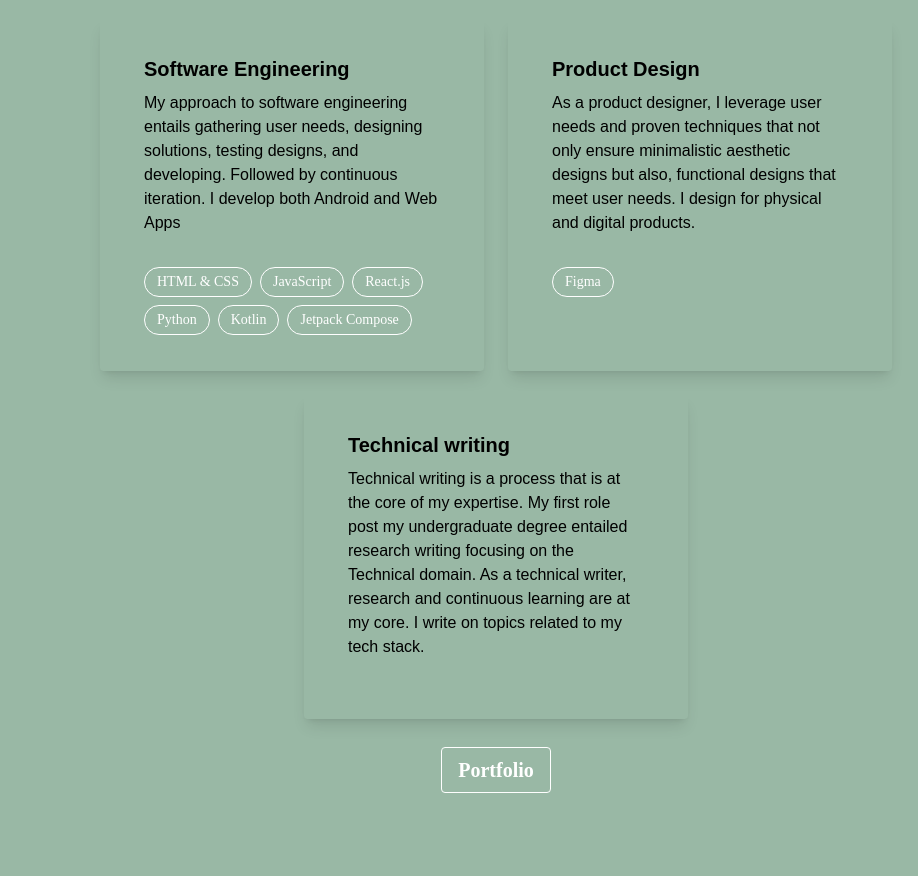
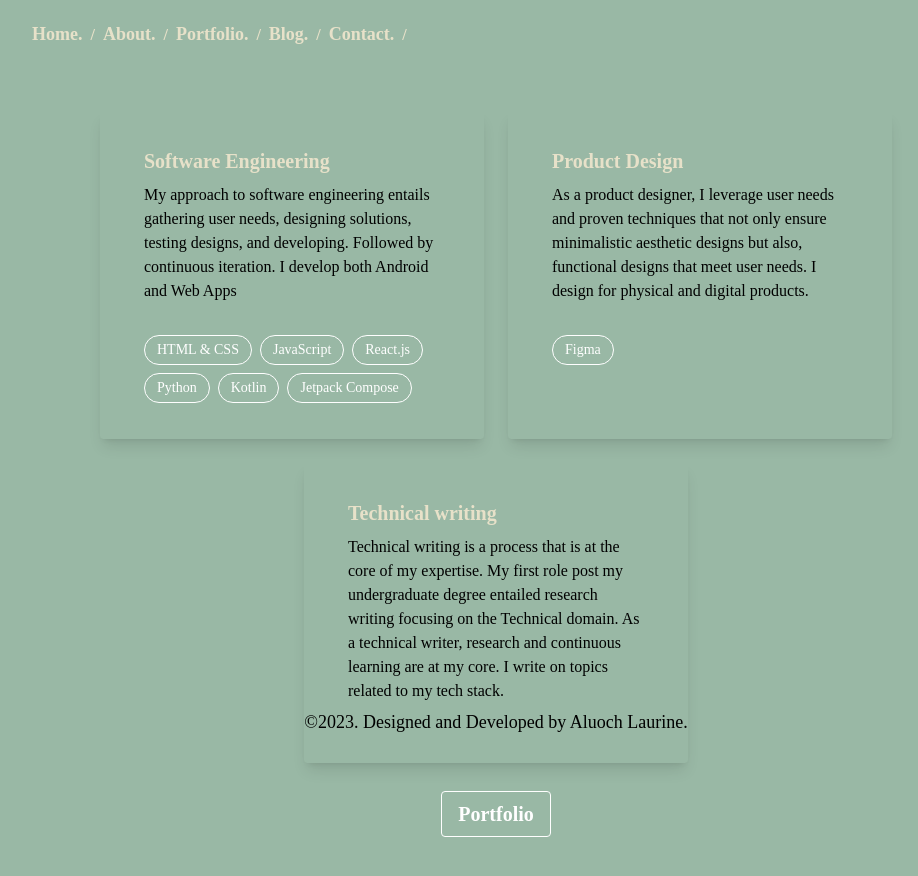
Before and after one commit to laualuoch/aluoch., a React (Create React App) app: page /about in a window 1280 px wide. Shown: the top 876 px of the page, without its empty margins (144-1062 px from the left). Before the commit the page ends 800 px from the top, so only its background shows below. Built offline with nearby package versions, Linux system fonts and the light colour scheme.

Commit message:
update About page

```diff
--- a/src/App.js
+++ b/src/App.js
@@ -5,7 +5,7 @@ import './assets/main.css'
 import About from "./pages/About/About";
 import PortfolioPage from "./pages/Portfolio/Portfolio";
 import Blog from "./pages/Blog/Blog";
-import Contact from "./pages/End/End";
+import Contact from "./pages/Contact/Contact";
 import { Breadcrumb } from "react-bootstrap";
 
 function App() {
--- a/src/components/Card.js
+++ b/src/components/Card.js
@@ -4,8 +4,8 @@ const Card = ({title, description, tools}) => {
     return (
         <div class="max-w-sm rounded overflow-hidden shadow-lg border-spacing-1 p-5 m-3">
             <div class="px-6 py-4">
-                <div class="font-bold text-xl mb-2">{ title }</div>
-                <p class="text-gray-700 text-base">
+                <div class="font-bold text-beige font-chilanka text-xl mb-2">{ title }</div>
+                <p class="text-gray-700  font-chilanka text-base">
                     { description }
                 </p>
             </div>
--- a/src/index.js
+++ b/src/index.js
@@ -8,7 +8,7 @@ import './assets/main.css';
 import About from './pages/About/About';
 import PortfolioPage from './pages/Portfolio/Portfolio';
 import Blog from './pages/Blog/Blog';
-import Contact from "./pages/End/End";
+import Contact from "./pages/Contact/Contact";
 
 const rootElement = document.getElementById('root');
 const root = createRoot(rootElement);
--- a/src/pages/About/About.js
+++ b/src/pages/About/About.js
@@ -2,7 +2,8 @@ import React from "react";
 import Card from "../../components/Card";
 import Button from "../../components/Button";
 import { useNavigate } from "react-router-dom";
-import { Breadcrumb } from "react-bootstrap";
+import Footer from "../../components/Footer";
+import Breadcrumb from "../../components/Breadcrumb";
 
 const About = () => {
     const navigate = useNavigate();
@@ -61,6 +62,7 @@ const About = () => {
                 </div>
             </div>
         </div>
+        <Footer />
         </>
     );
 
```
Also changed, not shown: src/pages/Contact/Contact.js (renamed from src/pages/End/End.js). Lines whose indentation alone changed are shown as unchanged.
